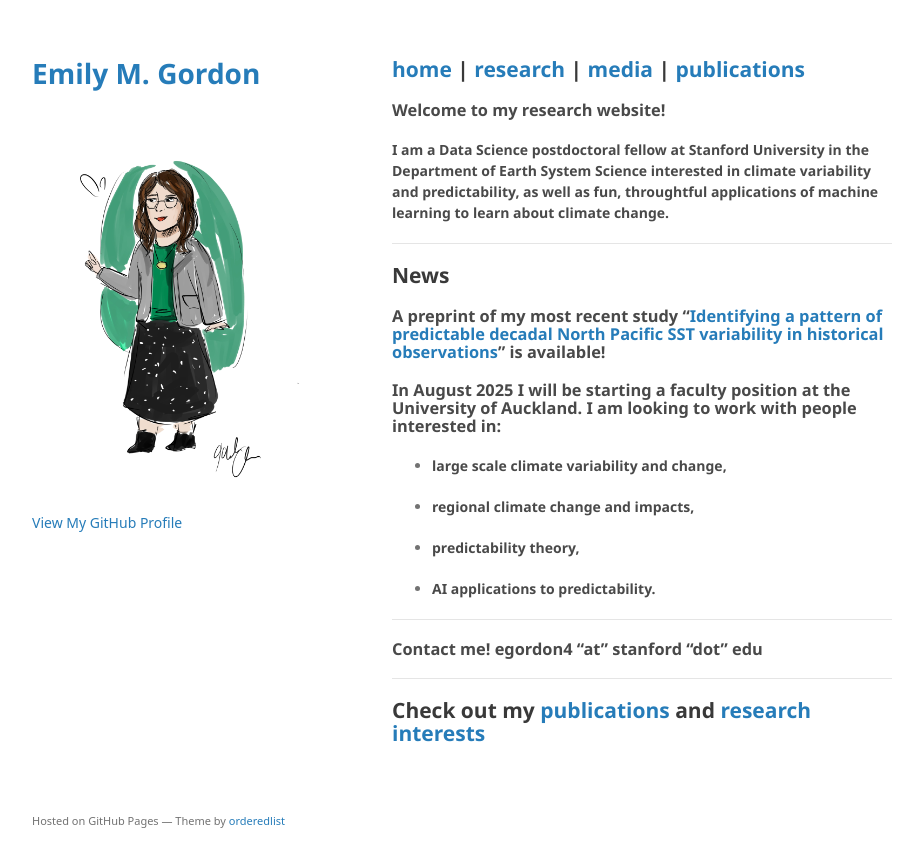
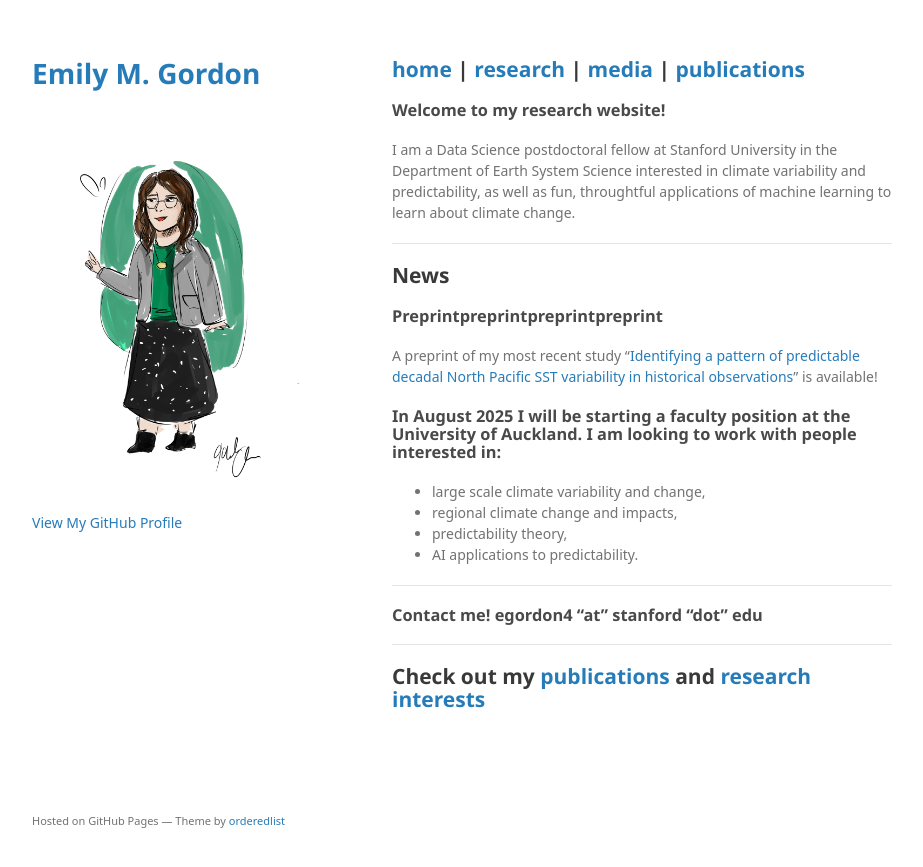
Before and after one commit to emily-gordy/emily-gordy.github.io, a Jekyll site: the page built from index.md, in a window 1280 px wide. Shown: the top 867 px of the page, without its empty margins (178-1101 px from the left). Built offline with Jekyll 4.4.1, drawn with Linux system fonts in a browser that asks for light colours; some web fonts are replaced; a script that is not in the unit is left out; the repository's description, which GitHub fills in, is left out; our own code applies the rules of GitHub Pages for plain Markdown files.

Commit message:
Update index.md

```diff
--- a/index.md
+++ b/index.md
@@ -6,19 +6,20 @@ layout: default
 
 ### Welcome to my research website!
 
-#### I am a Data Science postdoctoral fellow at Stanford University in the Department of Earth System Science interested in climate variability and predictability, as well as fun, throughtful applications of machine learning to learn about climate change.
+I am a Data Science postdoctoral fellow at Stanford University in the Department of Earth System Science interested in climate variability and predictability, as well as fun, throughtful applications of machine learning to learn about climate change.
 
 * * *
 
 ## News
 
-### A preprint of my most recent study "[Identifying a pattern of predictable decadal North Pacific SST variability in historical observations](https://essopenarchive.org/doi/full/10.22541/essoar.172748543.36409823)" is available!
+### Preprintpreprintpreprintpreprint
+A preprint of my most recent study "[Identifying a pattern of predictable decadal North Pacific SST variability in historical observations](https://essopenarchive.org/doi/full/10.22541/essoar.172748543.36409823)" is available!
 
 ### In August 2025 I will be starting a faculty position at the University of Auckland. I am looking to work with people interested in:
-* #### large scale climate variability and change,
-* #### regional climate change and impacts,
-* #### predictability theory,
-* #### AI applications to predictability.
+* large scale climate variability and change,
+* regional climate change and impacts,
+* predictability theory,
+* AI applications to predictability.
 
 * * *
 
```
